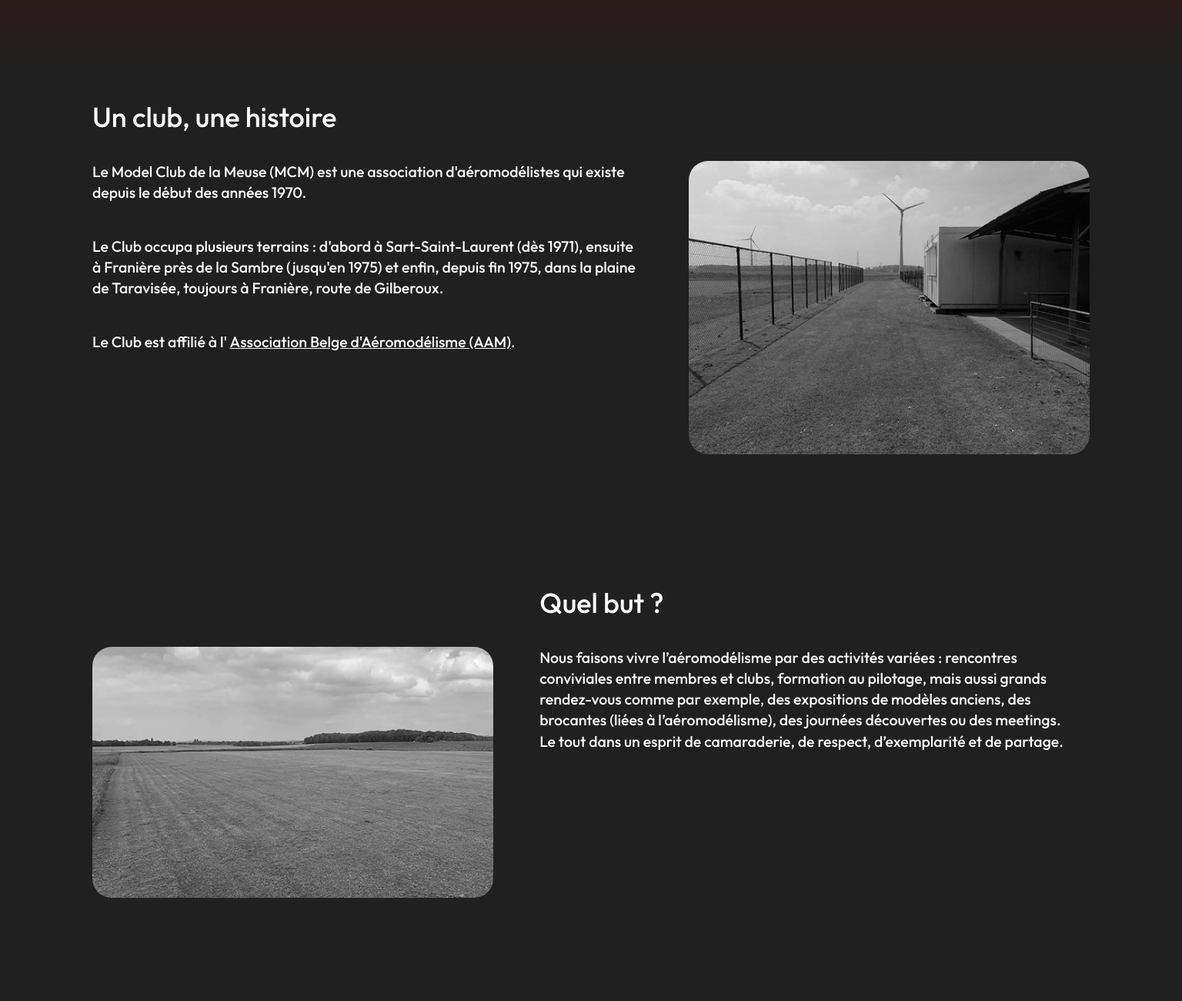
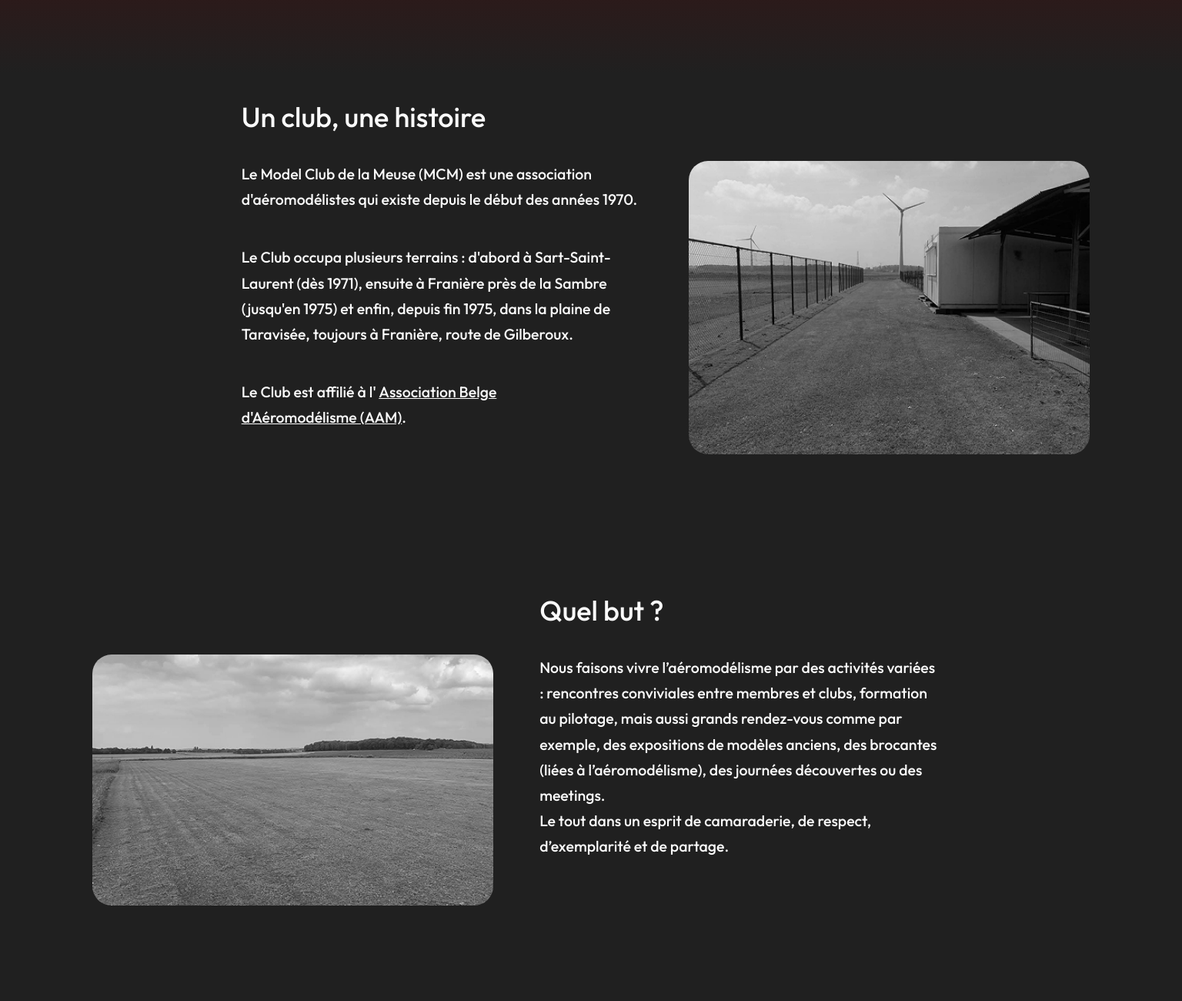
Before and after one commit to Foxx05/MCM, a website: page src/index.html in a window 1536 px wide. Shown: the part 460-1760 px from the top of the page at 77% size. Drawn offline with nearby package versions, Linux system fonts and the light colour scheme; files that its build step writes are made by us from their sources.

Commit message:
media 1440px

```diff
--- a/src/styles/app.scss
+++ b/src/styles/app.scss
@@ -446,6 +446,10 @@ img{
         position: fixed;
     }
 
+    p{
+        line-height: 140%;
+    }
+
     .p--nav{
         margin-left: 80px;
     }
@@ -550,3 +554,21 @@ img{
         padding-right: 120px;
     }
 }
+
+@media (min-width: 1440px){
+    p{
+        line-height: 170%;
+    }
+    .title--col1{
+        grid-column: 2/-1;
+    }
+    .p--col1col4 {
+        grid-column: 2/5;
+    }
+    .p--col4colf{
+        grid-column: 4/-2;
+    }
+    .p--col2col5{
+        grid-column: 2/5;
+    }
+}
```
